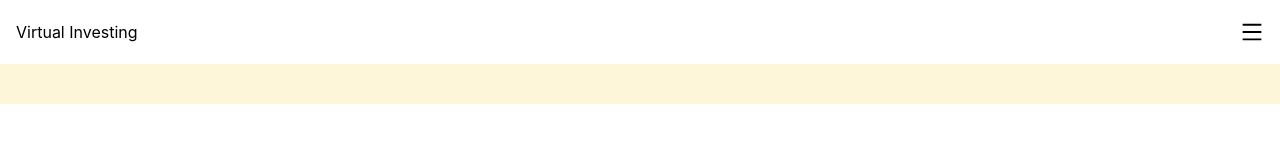
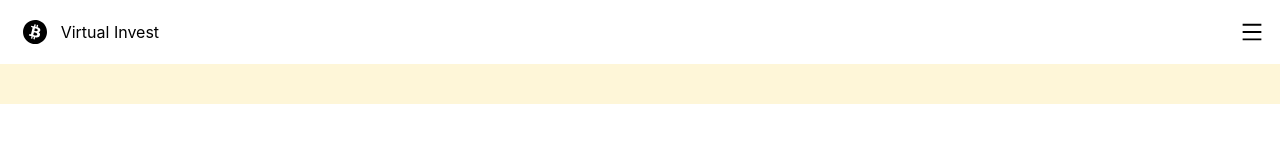
Before and after one commit to alsdbtjd0103/Invest-client, a React (Create React App) app: page / in a window 1280 px wide. Shown: the top 160 px of the page. Built offline with nearby package versions, Linux system fonts and the light colour scheme.

Commit message:
virtual invest 배너 및 아이콘 추가

```diff
--- /dev/null
+++ b/src/components/Header/Banner.js
@@ -0,0 +1,24 @@
+import styled from "styled-components";
+import { GrBitcoin } from "react-icons/gr";
+function Banner() {
+  return (
+    <StyledBanner>
+      <GrBitcoin size={24} />
+      <div>Virtual Invest</div>
+    </StyledBanner>
+  );
+}
+
+export default Banner;
+
+const StyledBanner = styled.div`
+  display: flex;
+  flex-direction: "row";
+  align-items: center;
+  justify-content: space-around;
+  cursor: pointer;
+  width: 150px;
+  height: 40px;
+  font-size: 16px;
+
+`;
--- a/src/components/Header/Header.js
+++ b/src/components/Header/Header.js
@@ -3,6 +3,7 @@ import React, { useState } from "react";
 import { AiOutlineMenu } from "react-icons/ai";
 import Menu from "./Menu";
 import styled from "styled-components";
+import Banner from "./Banner";
 
 const HeaderContainer = styled.div`
   display: flex;
@@ -23,7 +24,7 @@ function Header() {
   return (
     <>
       <HeaderContainer>
-        <div>Virtual Investing</div>
+        <Banner />
         <AiOutlineMenu
           size={24}
           style={{ cursor: "pointer" }}
```
